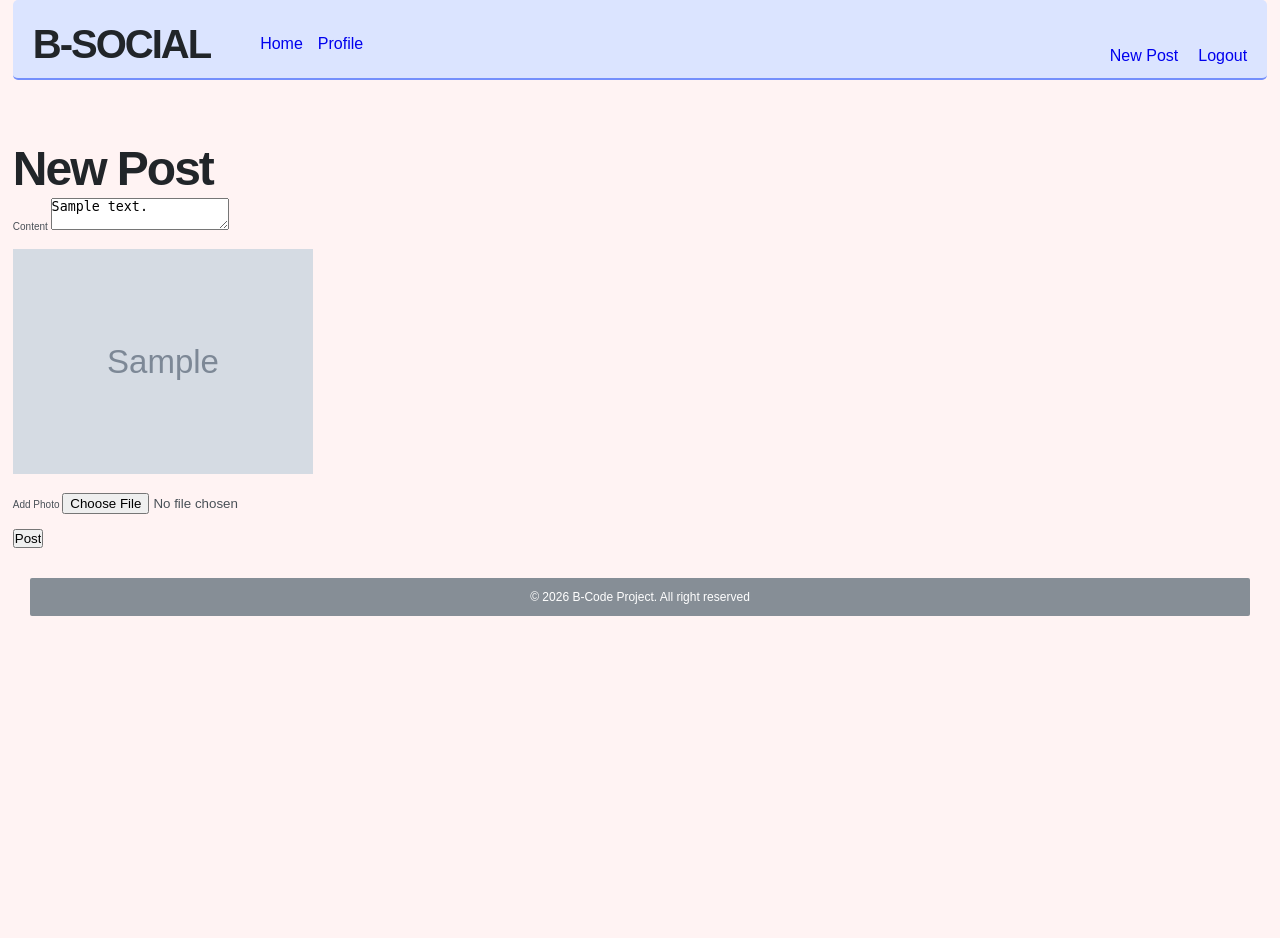
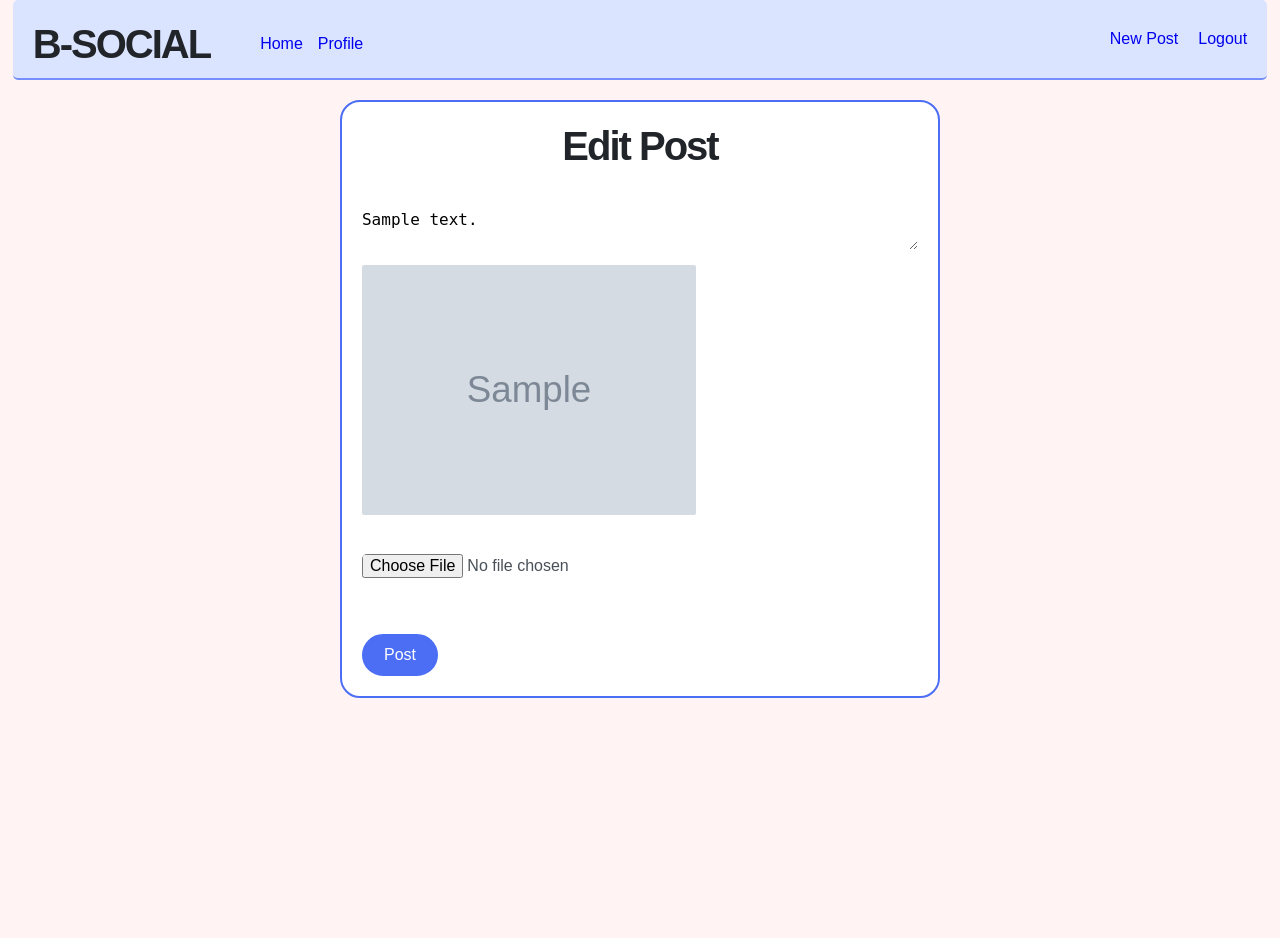
Before and after one commit to meribehenry/B-Social-, a Flask app: page /post/update/1 in a window 1280 px wide. Shown: the top 938 px of the page. Before the commit the page ends 616 px from the top, so only its background shows below. Run offline with Flask 3, Linux system fonts and the light colour scheme; a user stored in the database is signed in; tables that the repository leaves empty hold one stand-in row (values such as "Sample post"); grey boxes marked "Sample" are stand-in pictures; some libraries are stand-ins or nearby versions.

Commit message:
Designed the profile templates as well as the post template

```diff
--- a/app/static/css/main/style.css
+++ b/app/static/css/main/style.css
@@ -272,6 +272,62 @@ ul {
     background-color: var(--tertiary-base);
 }
 
+.field-input-container {
+    display: flex;
+    flex-direction: column;
+    align-items: start;
+    width: 100%;
+    margin-bottom: 1.5rem;
+
+}
+
+
+.field-label {
+    font-size: var(--text-base);
+}
+
+.field-input {
+    width: 100%;
+    height: 3.5rem;
+    font-size: var(--text-base);
+    border-radius: 20px;
+    padding: 0.5rem 1rem;
+
+}
+
+.form-error {
+    font-size: var(--text-base);
+    color: red;
+}
+
+.field-input-box-error {
+    border: 2px solid red;
+}
+
+.field-label-error {
+    color: red;
+}
+
+.submit-button {
+    background-color: var(--primary-base);
+    color: white;
+    border: 2px solid var(--primary-base);
+}
+
+.upload-photo {
+    margin-bottom: 4rem;
+}
+
+.upload-photo .field-label {
+    margin-bottom: 0.5rem;
+}
+.upload-photo input{
+    padding: 0px;
+    height: auto;
+}
+
+
+
 /* -------------------SECTIONS------------------------- */
 
 /* -----------NAVBAR------------ */
@@ -298,6 +354,7 @@ ul {
     display: flex;
     align-items: center;
     gap: 1rem;
+    height: 100%;
 }
 
 .navbar-right-g2 {
@@ -312,6 +369,7 @@ ul {
 .flash-message {
     height: 3rem;
     margin-bottom: 1rem;
+    position: absolute;
 }
 
 /* --------------HERO SECTION----------- */
@@ -507,3 +565,9 @@ ul {
     border-radius: 2px;
     width: 100%;
 }
+
+
+/* ---------ABOUT-------- */
+.about-page {
+    margin-bottom: 50rem;
+}
--- a/app/static/css/post/style.css
+++ b/app/static/css/post/style.css
@@ -56,6 +56,7 @@
 }
 
 /* --------ROUTE TEMPLATES------------- */
+
 .home-posts, .profile-posts-container {
     display: flex;
     flex-direction: column;
@@ -64,19 +65,63 @@
     gap: 3rem;
 }
 
-.view-post-container {
+.view-post-container, .new-post-container {
     display: flex;
     flex-direction: column;
     align-items: center;
     width: 100%;
 }
 
+.new-post-container {
+    margin-bottom: 30rem;
+}
+
+.new-post-page {
+    padding: 2rem 2rem;
+    width: 60rem;
+    border: 2px solid var(--primary-base);
+    border-radius: 20px;
+    background-color: var(--white-1);
+}
+
+.new-post-page-heading {
+    text-align: center;
+    margin-bottom: 3rem;
+}
+
+.edit-post-field-input .field-label {
+    display: none;
+}
+
+.edit-post-field-input .post-field-input  {
+    border: none;
+    height: auto;
+    padding: 0;
+    margin-top: 1rem;
+    overflow: visible;
+}
+
+.edit-post-photo {
+    width: 60%;
+    border-radius: 2px;
+    margin-bottom: 1rem
+}
+
+.post-field-input {
+    border-radius: 5px;
+    height: 10rem;
+    background-color: var(--white-1);
+    max-width: 100%;
+    min-height: 4rem;
+    min-width: 100%;
+    max-height: 200rem;
+}
 
 .post-article {
-    width: 60rem;
+    max-width: 60rem;
     display: flex;
     flex-direction: column;
-    border: 1px solid var(--primary-base);
+    border: 0.2px solid var(--primary-base);
     box-shadow: 2px 2px 2px 0px var(--primary-tint-2);
     background-color: var(--white-1);
     gap: 2rem;
--- a/app/templates/auth/login.html
+++ b/app/templates/auth/login.html
@@ -14,8 +14,8 @@
 
             <div>
                 <div class="login-remember-me">
-                    {{ form.remember.label(class="auth-field-label")}}
-                    {{ form.remember(class="auth-field-input remember-box")}}
+                    {{ form.remember.label(class="field-label")}}
+                    {{ form.remember(class="field-input remember-box")}}
                 </div>
                 {% if form.remember.errors %}
                     {% for error in form.remember.errors %}
--- a/app/templates/macros/form.html
+++ b/app/templates/macros/form.html
@@ -14,12 +14,11 @@
 
 
 {% macro render_auth_field(field) %}
-    <div class="auth-field">
-
+    <div>
         {% if field.errors %}
-            <div class="auth-field-input-container">
-                {{ field.label(class="auth-field-label field-label-error") }}
-                {{ field(class="auth-field-input field-input-box-error")}}
+            <div class="field-input-container">
+                {{ field.label(class="field-label field-label-error") }}
+                {{ field(class="field-input field-input-box-error")}}
                 {% for error in field.errors %}
                     <p class="form-error">{{ error }}</p>
                 {% endfor %}
@@ -27,10 +26,33 @@
 
 
         {% else %}
-            <div class="auth-field-input-container">
-                {{ field.label(class="auth-field-label") }}
-                {{ field(class="auth-field-input")}}
+            <div class="field-input-container">
+                {{ field.label(class="field-label") }}
+                {{ field(class="field-input")}}
             </div>
         {% endif %}
     </div>
 {% endmacro %}
+
+
+{% macro render_post_field(field) %}
+    <div>
+
+        {% if field.errors %}
+            <div class="field-input-container">
+                {{ field.label(class="field-label field-label-error") }}
+                {{ field(class="field-input post-field-input field-input-box-error")}}
+                {% for error in field.errors %}
+                    <p class="form-error">{{ error }}</p>
+                {% endfor %}
+            </div>
+
+
+        {% else %}
+            <div class="field-input-container">
+                {{ field.label(class="field-label") }}
+                {{ field(class="field-input post-field-input")}}
+            </div>
+        {% endif %}
+    </div>
+{% endmacro %}
--- a/app/templates/main/about.html
+++ b/app/templates/main/about.html
@@ -1,4 +1,4 @@
 {% extends "base.html" %}
 {% block content %}
-    <h1>About Page</h1>
+    <h4 class="about-page">About</h4>
 {% endblock %}
--- a/app/templates/posts/new_post.html
+++ b/app/templates/posts/new_post.html
@@ -1,26 +1,35 @@
 {% extends "base.html" %}
 {% block content %}
-    {% import "macros/form.html" as render_form %}
+    {% import "macros/form.html" as render_post_field %}
 
-    <h2>New Post</h2>
 
-    <section>
-        <form action="" enctype="multipart/form-data" method="POST">
+<link rel="stylesheet" href="{{url_for('static', filename='css/post/style.css')}}">
+    <section class="new-post-container">
+        <form class="new-post-page" action="" enctype="multipart/form-data" method="POST">
+
             {{ form.hidden_tag() }}
 
-            {{ render_form.render_field(form.content)}}
 
             <!--  POST PHOTO IF ANY (FOR UPDATE POST ONLY) -->
-            <div>
-                {% if photo_url%}
-                    <img src="{{ photo_url }}" alt="Photo" width="300"><br><br>
-                {% endif %}
-            </div>
-
-            {{ render_form.render_field(form.photo)}}
+            {% if photo_url%}
+                <h3 class="new-post-page-heading ">Edit Post</h3>
+                <div class="edit-post-field-input">
+                    {{ render_post_field.render_post_field(form.content)}}
+                    <img class="edit-post-photo" src="{{ photo_url }}" alt="Photo"><br><br>
+                    <div class="upload-photo">
+                        {{ render_post_field.render_post_field(form.photo)}}
+                    </div>
+                </div>
+            {% else %}
+                <h3 class="new-post-page-heading ">New Post</h3>
+                {{ render_post_field.render_post_field(form.content)}}
+                <div class="upload-photo">
+                    {{ render_post_field.render_post_field(form.photo)}}
+                </div>
+            {% endif %}
 
             <div>
-                {{ form.submit() }}
+                {{ form.submit(class="submit-button btn btn-primary") }}
             </div>
         </form>
     </section>
--- a/app/templates/profile/view_profile.html
+++ b/app/templates/profile/view_profile.html
@@ -4,7 +4,6 @@
 
 <!-- USER PROFILE -->
     {% include "components/profile_card.html"%}
-    <hr>
 
     <div class="profile-posts-container">
     <!-- USER'S POSTS -->
```
Also changed, not shown: app/static/css/auth/style.css (+0 -44 lines), app/static/css/profile/style.css (added, +87 -0 lines), app/templates/components/profile_card.html (+19 -16 lines), app/templates/macros/follower_button.html (added, +11 -0 lines).
